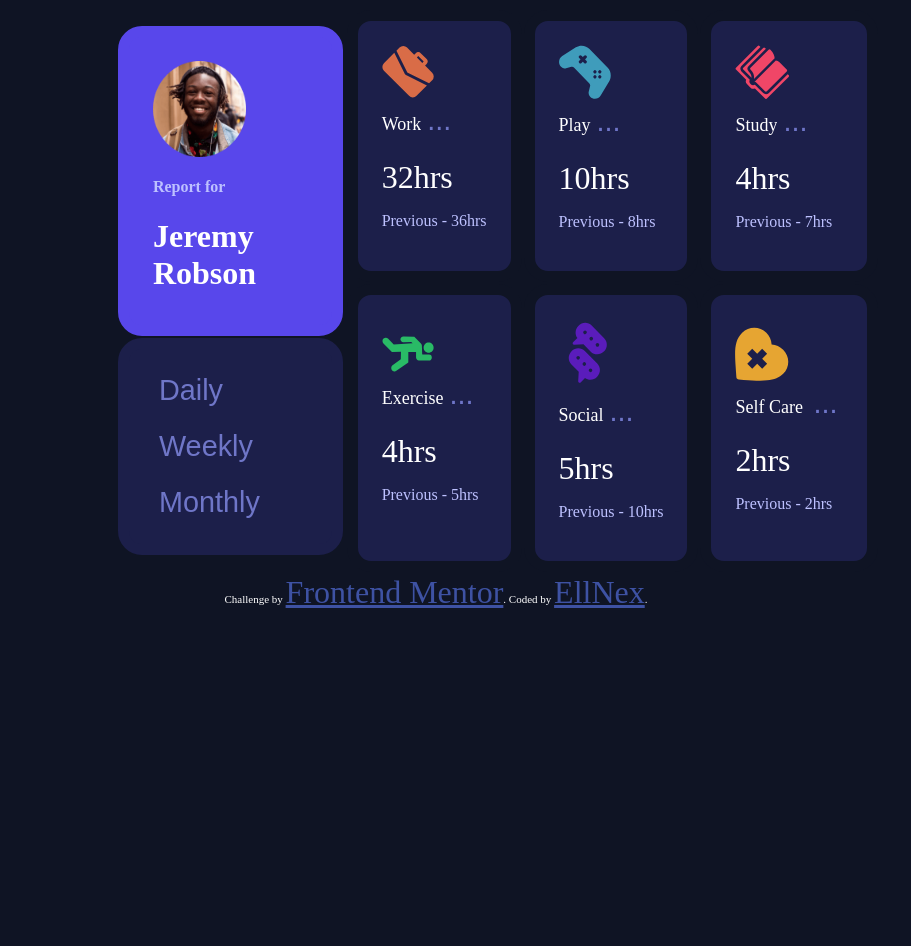
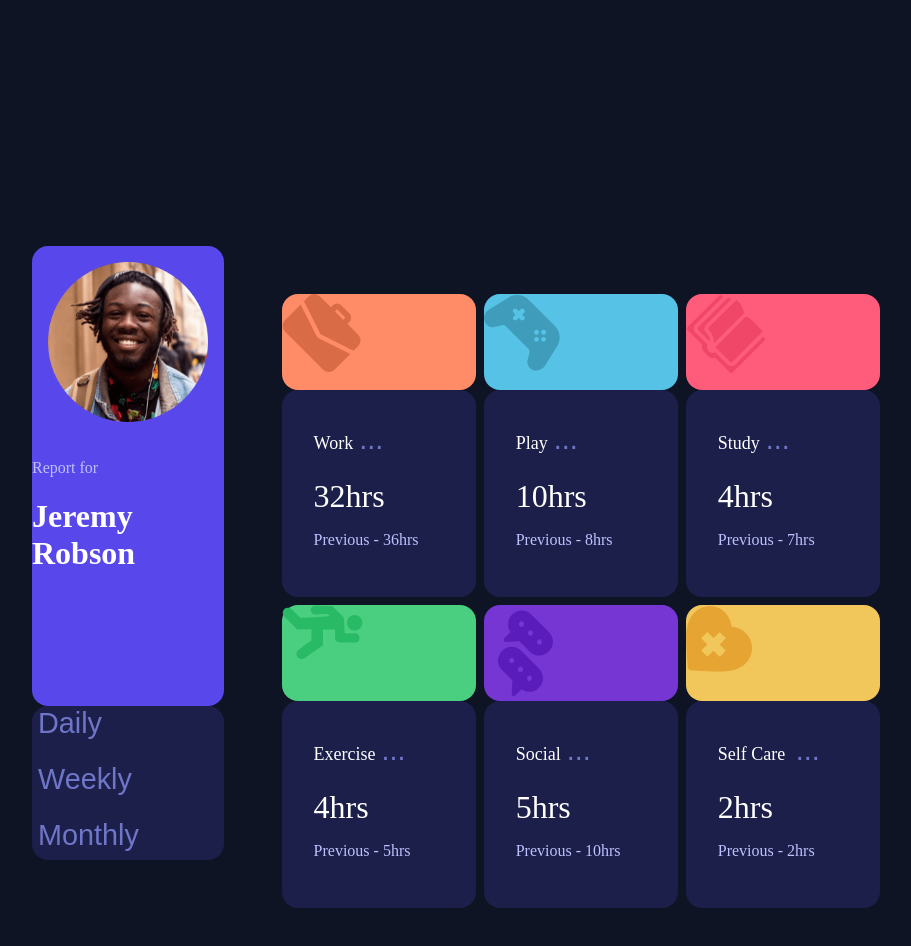
Before and after one commit to EllNex/Tracking-Dashboard, a plain HTML site: page index.html in a window 1280 px wide. Shown: the whole page, without its empty margins (204-1115 px from the left). Before the commit the page ends 800 px from the top, so only its background shows below. Drawn offline with Linux system fonts and the light colour scheme.

Commit message:
Add files via upload

```diff
--- a/index.html
+++ b/index.html
@@ -18,176 +18,153 @@
 <body>
 
 
-<!--tutaj jest cała konstrukcja która prawie działa tak jak powinna TODO: w miarę możliwości naprawić -->
+<!--tutaj jest cała  konstrukcja która prawie działa tak jak powinna TODO: w miarę możliwości naprawić -->
 
   <!--raport osoby razem z przyciskami-->
-  <table>
-
-    <tr>
-
-      <th rowspan="2" style="border:0 ; padding: 0 ; background-color: hsl(226, 43%, 10%);">
-
-        <table>
-
-        <tr >
-
-
-          <td style="height: 15rem;; background-color:hsl(246, 80%, 60%); border-color: hsl(246, 80%, 60%); text-align: left; float: left;">
-            <img src="./images/image-jeremy.png" style="width: 60%; height: 40%;">
-            <p style="color: hsl(236, 100%, 87%);">Report for</p>
+ <div>
+ <div class="main">
+  <div class="jeremy">
+      <div class="report">
+                <img src="./images/image-jeremy.png">
+            <p>Report for</p>
             <h1>Jeremy Robson</h1>
-          </td>
-
-        </tr>
-
-      </th>
-      <div>
-        <td style="border-color: hsl(235, 46%, 20%); text-align: left;">
-          <button id="Daily">Daily</button> <br><br>
+      </div>
+      <div class="reportbtn">
+           <button id="Daily">Daily</button> <br><br>
           <button id="Weekly">Weekly</button><br><br>
           <button id="Monthly">Monthly</button>
-        </td>
+
       </div>
-    </tr>
-
-  </table>
+  </div>
 
 
 
 
-<div>
 
+<div class="activities">
 <!--górne 3 statystyki-->
 
-<div class="toprow">
 
-  <td>
+
+  <div>
     <!--Work-->
-    <table>
-      <tr style="background-color: hsl(15, 100%, 70%);"><img src="./images/icon-work.svg"></tr>
-      <tr>
-  <div class="Work">
+    <div class="background-img" id="imgW">
+      <img  src="./images/icon-work.svg">
+
+    </div>
+
+  <div class="Work time blocks">
     Work<button>...</button>
     <br><br>
     <a id="DaneWork">
      32hrs <!-- weekly -->
       </a>
-       <p id="PTimeWork" style="color: hsl(236, 100%, 87%);">Previous - 36hrs</p>
-        </tr>
+       <p id="PTimeWork">Previous - 36hrs</p>
+
   </div>
-</table>
 
-  </td>
+  </div><div>
+    <!--Play-->
+    <div class="background-img" id="imgP">
 
-  <td>
-    <!--Play-->
-    <table>
-      <tr style="background-color: hsl(195, 74%, 62%);"><img src="./images/icon-play.svg"></tr>
-      <tr>
-    <div class="Play">
+      <img src="./images/icon-play.svg">
+    </div>
+
+    <div class="Play time blocks">
       Play<button>...</button>
       <br><br>
       <a id="DanePlay">
       10hrs <!-- weekly -->
        </a>
-        <p id="PTimePlay" style="color: hsl(236, 100%, 87%);">Previous - 8hrs</p>
+        <p id="PTimePlay">Previous - 8hrs</p>
 
-      </tr>
+
     </div>
-  </table>
-  </td>
-  <td>
+  </div> <div>
     <!--Study-->
-    <table>
-      <tr style="background-color: hsl(348, 100%, 68%);"><img src="./images/icon-study.svg"></tr>
-      <tr>
-  <div class="Study">
+    <div class="background-img" id="imgS">
+
+      <img src="./images/icon-study.svg">
+    </div>
+
+  <div class="Study time blocks">
     Study<button>...</button>
     <br><br>
     <a id="DaneStudy">
     4hrs <!-- weekly -->
       </a>
-      <p id="PTimeStudy" style="color: hsl(236, 100%, 87%);">Previous - 7hrs</p>
+      <p id="PTimeStudy">Previous - 7hrs</p>
 
-    </tr>
   </div>
-    </table>
-  </td>
-
 </div>
 
-  </tr>
-  <tr>
+
+
 
 <!--dolne 3 statystyki-->
 
-  <div class="bottomrow">
-    <td>
+
+
+    <div>
       <!--Exercise-->
-      <table>
-        <tr style="background-color: hsl(145, 58%, 55%);"><img src="./images/icon-exercise.svg"></tr>
-        <tr>
-      <div class="Exercise">
+      <div class="background-img" id="imgE">
+
+        <img src="./images/icon-exercise.svg">
+      </div>
+      <div class="Exercise time blocks">
         Exercise<button>...</button>
         <br><br>
         <a id="DaneExercise">
          4hrs <!-- weekly -->
      </a>
-      <p id="PTimeExercise" style="color: hsl(236, 100%, 87%);">Previous - 5hrs</p>
+      <p id="PTimeExercise">Previous - 5hrs</p>
 
-      </tr>
+
       </div>
-        </table>
-    </td>
-    <td>
+
+    </div><div>
       <!--Social-->
-      <table>
-        <tr style="background-color: hsl(264, 64%, 52%);"><img src="./images/icon-social.svg"></tr>
-        <tr>
-      <div class="Social">
+      <div class="background-img" id="imgSo">
+
+        <img src="./images/icon-social.svg">
+      </div>
+      <div class="Social time blocks">
         Social<button>...</button>
         <br><br>
         <a id="DaneSocial">
        5hrs <!-- weekly -->
        </a>
-        <p id="PTimeSocial" style="color: hsl(236, 100%, 87%);">Previous - 10hrs</p>
+        <p id="PTimeSocial">Previous - 10hrs</p>
 
-      </tr>
+
       </div>
-      </table>
-    </td>
-    <td>
+
+    </div><div>
       <!--Self care-->
-      <table>
-        <tr style="background-color: hsl(43, 84%, 65%);"><img src="./images/icon-self-care.svg"></tr>
-        <tr>
-      <div class="Self-Care">
+      <div class="background-img" id="imgSe">
+
+        <img src="./images/icon-self-care.svg">
+      </div>
+      <div class="Self-Care time blocks">
         Self Care <button>...</button>
         <br><br>
         <a id="DaneSelf-Care">
         2hrs <!-- weekly -->
         </a>
-        <p id="PTimeSelf-Care" style="color: hsl(236, 100%, 87%);">Previous - 2hrs</p>
+        <p id="PTimeSelf-Care">Previous - 2hrs</p>
 
-      </tr>
+
       </div>
-      </table>
-    </td>
-  </div>
+    </div>
+
+
+</div>
+</div>
 
 </div>
 
-</table>
+<!--Mentor-->
 
-</div>
-</tr>
-
-
-<!--Mentor-->
-  <div class="attribution">
-    Challenge by <a href="https://www.frontendmentor.io?ref=challenge" target="_blank">Frontend Mentor</a>.
-    Coded by <a href="https://www.frontendmentor.io/profile/EllNex">EllNex</a>.
-  </div>
 
 
 
--- a/main.css
+++ b/main.css
@@ -1,16 +1,9 @@
-td{
-    padding: 1.5rem;
-    background-color: hsl(235, 46%, 20%);
-    border-radius: 1.5rem;
-    border: .7rem solid hsl(226, 43%, 10%);
-}
-table{
-    padding-left: 20%;
-}
 body{
     background-color: hsl(226, 43%, 10%);
     Font-size: 18px;
     color: white;
+    text-align: left;
+
 }
 
 button{
@@ -19,24 +12,14 @@ button{
     color: hsl(235, 45%, 61%);
     border: 0;
     font-size: 1.8rem;
+    border-radius: 1rem;
 }
 
 button:hover{
     color: hsl(236, 100%, 87%);
 }
 
-div{
-    text-align: left;
-}
 
-
-
-
-img{
-    align-content: flex-end;
-    width: 50%;
-    height: 50%;
-}
 
 a{
     font-size:  2rem;
@@ -50,3 +33,155 @@ p{
 h1{
     font-size: 2rem;
 }
+
+div .report{
+
+    border-radius: 1rem;
+}
+div .background-img{
+height: 6rem;
+}
+#imgW{
+background-color: hsl(15, 100%, 70%);
+border-radius: 1rem;
+}
+#imgP{
+background-color: hsl(195, 74%, 62%);
+border-radius: 1rem;
+}
+#imgS{
+background-color: hsl(348, 100%, 68%);
+border-radius: 1rem;
+}
+#imgE{
+background-color: hsl(145, 58%, 55%);
+border-radius: 1rem;
+}
+#imgSo{
+background-color: hsl(264, 64%, 52%);
+border-radius: 1rem;
+}
+#imgSe{
+background-color: hsl(43, 84%, 65%);
+border-radius: 1rem;
+}
+
+/* div .toprow{
+    flex-direction: row;
+    display: flex;
+    margin: 1rem;
+
+}
+div .bottomrow{
+    flex-direction: row;
+    display: flex;
+    margin: 1rem;
+
+} */
+
+.time{
+    border-radius: 1rem;
+    background-color: hsl(235, 46%, 20%);
+}
+
+.reportbtn{
+    background-color: hsl(235, 46%, 20%);
+    border-radius: 1rem;
+
+}
+
+
+div .time{
+    padding: 2rem;
+}
+
+.report p{
+ color: hsl(236, 100%, 87%);
+}
+
+.report{
+    background-color: hsl(246, 80%, 60%);
+
+}
+
+.report img{
+    width: 10rem ;
+    height: 10rem;
+    margin: 1rem;
+}
+
+.activities p{
+    color: hsl(236, 100%, 87%);
+}
+
+.main{
+    width: 60%;
+    height: 60%;
+    display: grid;
+
+    grid-template-columns: 1fr 1fr;
+    padding: 15%;
+
+}
+
+.jeremy{
+    width: 100%;
+    height: 55%;
+    display: grid;
+    grid-template-rows: 3fr 1fr;
+    padding-top: 25%;
+    padding-left: 20%;
+}
+
+.activities{
+    display: grid;
+    grid-template-columns: 1fr 1fr 1fr;
+    grid-template-rows: 1fr 1fr 1fr;
+    gap: .5rem;
+    width: 100%;
+    height: 60%;
+    padding: 6rem;
+}
+
+
+
+@media (max-width: 1050px) {
+
+    .block{
+      grid-template-rows: repeat(auto-fill, minmax(10rem, 1fr));
+      width: 100%;
+      margin-left: 0;
+      padding-left: 0;
+    }
+    .activities{
+        display: grid;
+        grid-template-columns: 1fr;
+        grid-template-rows: 1fr 1fr 1fr 1fr 1fr 1fr;
+        gap: .5rem;
+        width: 100%;
+        height: 60%;
+        padding: 6rem;
+        margin-left: 0;
+        padding-left: 0;
+    }
+    .main{
+        width: 100%;
+        height: 100%;
+        display: grid;
+        border: 0;
+        grid-template-columns: 1fr 1fr;
+
+        grid-template-columns: repeat(auto-fill, minmax(20rem, 1fr));
+        margin-left: 0;
+        padding-left: 0;
+
+    }
+    .jeremy{
+        width: 100%;
+        height: 100%;
+        display: grid;
+        grid-template-rows: 1fr 1fr;
+        margin-left: 0;
+        padding-left: 0;
+    }
+  }
```
